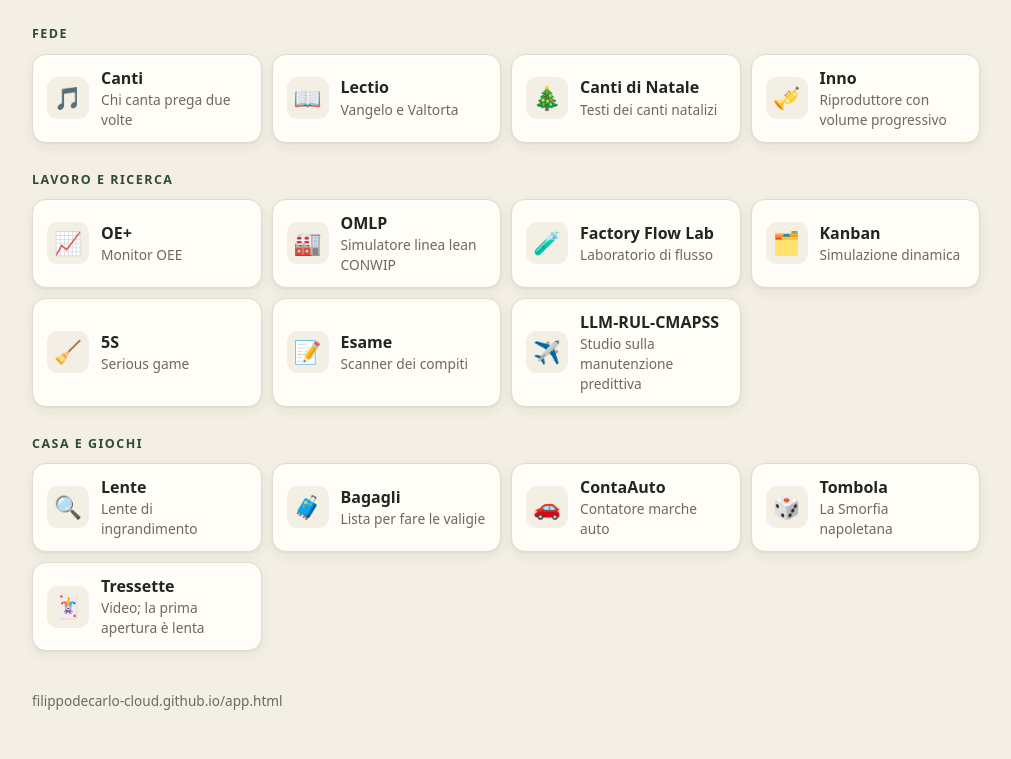
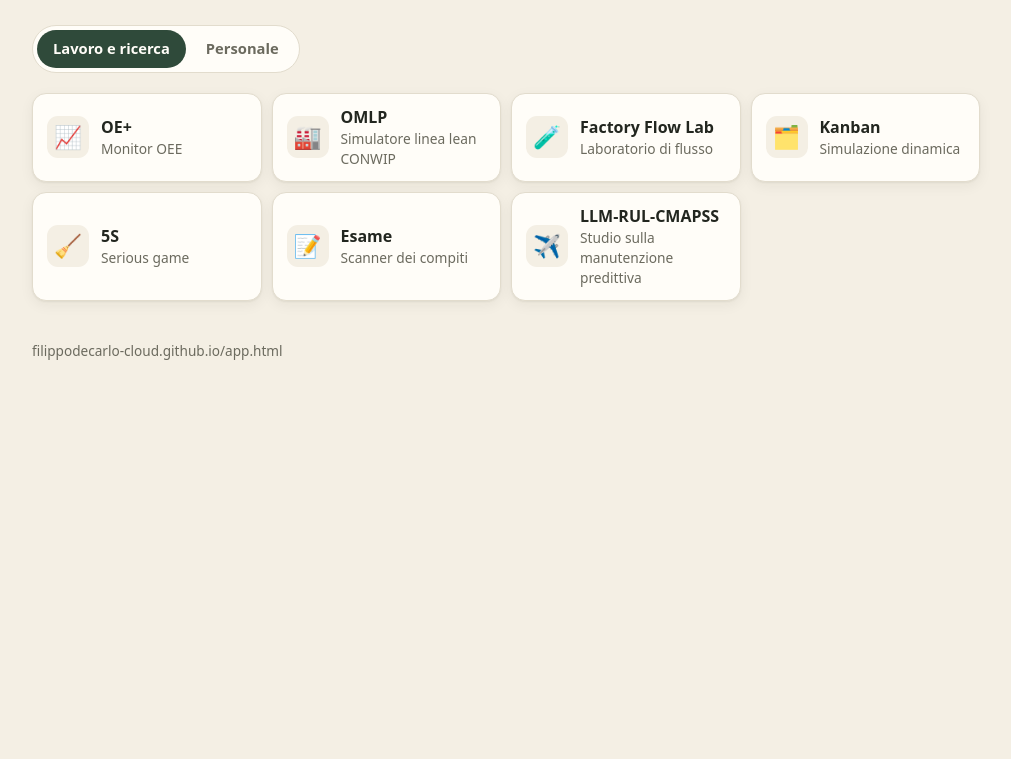
Before and after one commit to filippodecarlo-cloud/filippodecarlo-cloud.github.io, a plain HTML site: page app.html in a window 1280 px wide. Shown: the part 106-865 px from the top of the page, without its empty margins (134-1145 px from the left). After the commit the page ends 800 px from the top, so only its background shows below. Drawn offline with Linux system fonts and the light colour scheme.

Commit message:
Due schede: Lavoro e ricerca (subito visibile) e Personale
Co-Authored-By: Claude Opus 5.5 <noreply@anthropic.com>

```diff
--- a/app.html
+++ b/app.html
@@ -84,6 +84,28 @@
     }
     .nome { font-weight: 600; }
     .cosa { display: block; font-size: .86rem; color: var(--tenue); }
+    .schede {
+      display: inline-flex;
+      gap: 4px;
+      padding: 4px;
+      background: var(--carta);
+      border: 1px solid var(--bordo);
+      border-radius: 999px;
+    }
+    .schede button {
+      font: inherit;
+      font-weight: 600;
+      font-size: .92rem;
+      padding: 8px 16px;
+      border: 0;
+      border-radius: 999px;
+      background: transparent;
+      color: var(--tenue);
+      cursor: pointer;
+    }
+    .schede button[aria-selected="true"] { background: var(--accento); color: var(--carta); }
+    .schede button:focus-visible { outline: 2px solid var(--accento); outline-offset: 2px; }
+    [role="tabpanel"] > section:first-child { margin-top: 20px; }
     footer { margin-top: 40px; font-size: .85rem; color: var(--tenue); }
   </style>
 </head>
@@ -91,21 +113,16 @@
 <main>
   <header>
     <h1>Le mie app</h1>
-    <p>Filippo De Carlo · tutte le app in un posto solo</p>
+    <p>Filippo De Carlo</p>
   </header>
 
+  <nav class="schede" role="tablist">
+    <button type="button" role="tab" id="tab-lavoro" aria-controls="lavoro" aria-selected="true">Lavoro e ricerca</button>
+    <button type="button" role="tab" id="tab-personale" aria-controls="personale" aria-selected="false">Personale</button>
+  </nav>
+
+  <div id="lavoro" role="tabpanel" aria-labelledby="tab-lavoro">
   <section>
-    <h2>Fede</h2>
-    <div class="griglia">
-      <a class="app" href="https://labarena.github.io/canti/dtqg-7fcv-9sqz"><span class="icona">🎵</span><span><span class="nome">Canti</span><span class="cosa">Chi canta prega due volte</span></span></a>
-      <a class="app" href="https://labarena.github.io/lectio/emv"><span class="icona">📖</span><span><span class="nome">Lectio</span><span class="cosa">Vangelo e Valtorta</span></span></a>
-      <a class="app" href="https://labarena.github.io/natale/"><span class="icona">🎄</span><span><span class="nome">Canti di Natale</span><span class="cosa">Testi dei canti natalizi</span></span></a>
-      <a class="app" href="https://labarena.github.io/inno/"><span class="icona">🎺</span><span><span class="nome">Inno</span><span class="cosa">Riproduttore con volume progressivo</span></span></a>
-    </div>
-  </section>
-
-  <section>
-    <h2>Lavoro e ricerca</h2>
     <div class="griglia">
       <a class="app" href="https://oestar.github.io/"><span class="icona">📈</span><span><span class="nome">OE+</span><span class="cosa">Monitor OEE</span></span></a>
       <a class="app" href="https://filippodecarlo-cloud.github.io/OMLP/"><span class="icona">🏭</span><span><span class="nome">OMLP</span><span class="cosa">Simulatore linea lean CONWIP</span></span></a>
@@ -114,6 +131,18 @@
       <a class="app" href="https://filippodecarlo-cloud.github.io/5s/"><span class="icona">🧹</span><span><span class="nome">5S</span><span class="cosa">Serious game</span></span></a>
       <a class="app" href="https://filippodecarlo-cloud.github.io/esame/"><span class="icona">📝</span><span><span class="nome">Esame</span><span class="cosa">Scanner dei compiti</span></span></a>
       <a class="app" href="https://filippodecarlo-cloud.github.io/LLM-RUL-CMAPSS/"><span class="icona">✈️</span><span><span class="nome">LLM-RUL-CMAPSS</span><span class="cosa">Studio sulla manutenzione predittiva</span></span></a>
+    </div>
+  </section>
+  </div>
+
+  <div id="personale" role="tabpanel" aria-labelledby="tab-personale" hidden>
+  <section>
+    <h2>Fede</h2>
+    <div class="griglia">
+      <a class="app" href="https://labarena.github.io/canti/dtqg-7fcv-9sqz"><span class="icona">🎵</span><span><span class="nome">Canti</span><span class="cosa">Chi canta prega due volte</span></span></a>
+      <a class="app" href="https://labarena.github.io/lectio/emv"><span class="icona">📖</span><span><span class="nome">Lectio</span><span class="cosa">Vangelo e Valtorta</span></span></a>
+      <a class="app" href="https://labarena.github.io/natale/"><span class="icona">🎄</span><span><span class="nome">Canti di Natale</span><span class="cosa">Testi dei canti natalizi</span></span></a>
+      <a class="app" href="https://labarena.github.io/inno/"><span class="icona">🎺</span><span><span class="nome">Inno</span><span class="cosa">Riproduttore con volume progressivo</span></span></a>
     </div>
   </section>
 
@@ -127,8 +156,20 @@
       <a class="app" href="https://tressette-video.onrender.com/"><span class="icona">🃏</span><span><span class="nome">Tressette</span><span class="cosa">Video; la prima apertura è lenta</span></span></a>
     </div>
   </section>
+  </div>
 
   <footer>filippodecarlo-cloud.github.io/app.html</footer>
 </main>
+<script>
+  // Si apre sempre su "Lavoro e ricerca": "Personale" si vede solo dopo averlo toccato.
+  const schede = document.querySelectorAll('[role="tab"]');
+  schede.forEach(scheda => scheda.addEventListener('click', () => {
+    schede.forEach(s => {
+      const attiva = s === scheda;
+      s.setAttribute('aria-selected', attiva);
+      document.getElementById(s.getAttribute('aria-controls')).hidden = !attiva;
+    });
+  }));
+</script>
 </body>
 </html>
```
